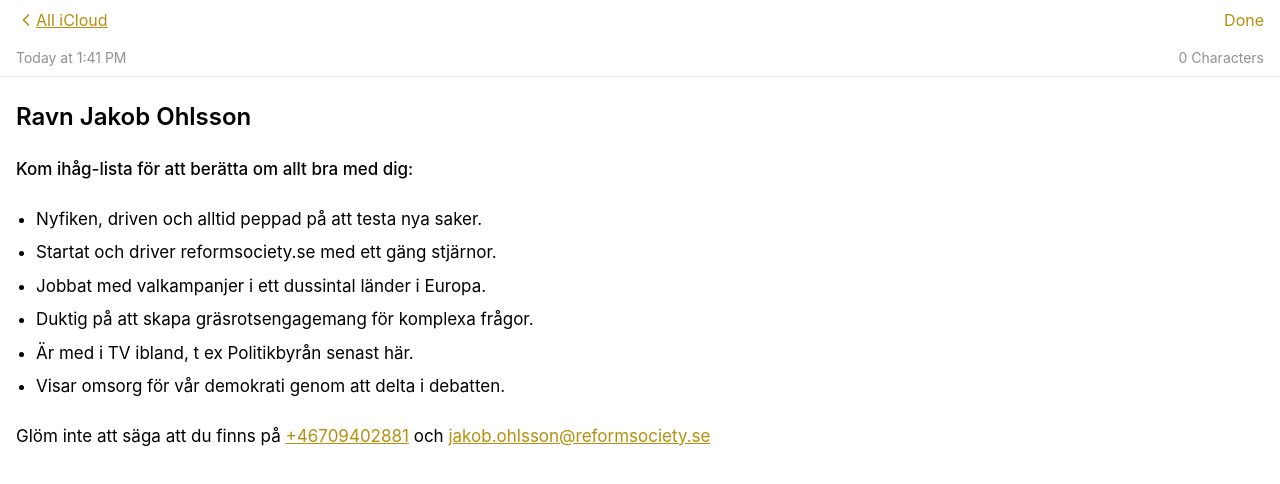
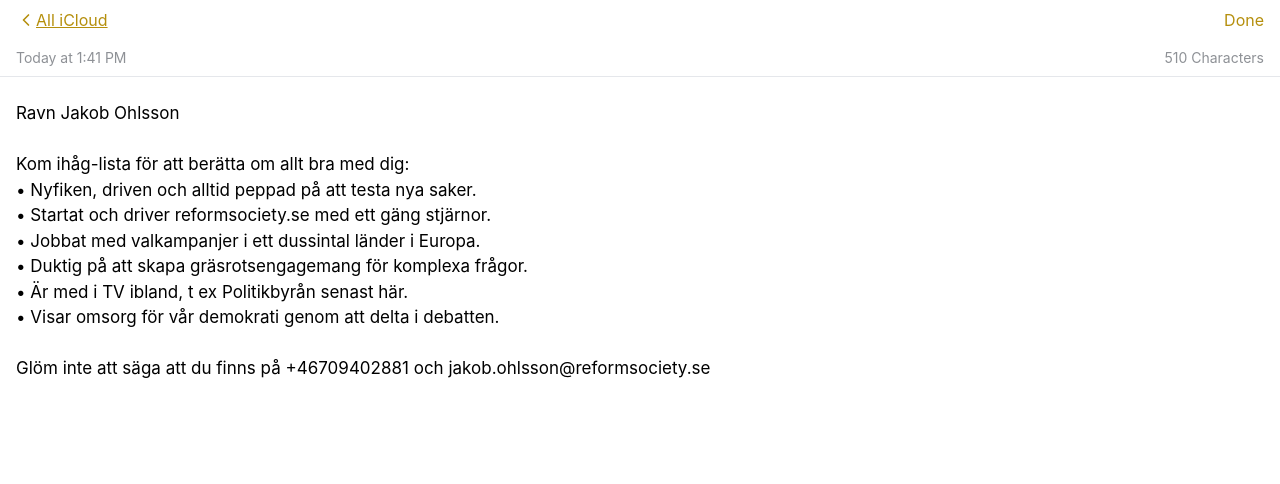
Before and after one commit to hejdejakob/note-style-scroll, a React (Vite) app: page / in a window 1280 px wide. Shown: the top 484 px of the page. Built offline with nearby package versions, Linux system fonts and the light colour scheme.

Commit message:
Make text editable for users
Implement functionality to allow text on the webpage to be editable by visitors in their browser.
[skip gpt_engineer]

```diff
--- a/src/pages/Index.tsx
+++ b/src/pages/Index.tsx
@@ -1,6 +1,26 @@
 import { ChevronLeft } from "lucide-react";
+import { useState, useEffect } from "react";
+import { Textarea } from "@/components/ui/textarea";
 
 const Index = () => {
+  const [content, setContent] = useState(`Ravn Jakob Ohlsson
+
+Kom ihåg-lista för att berätta om allt bra med dig:
+• Nyfiken, driven och alltid peppad på att testa nya saker.
+• Startat och driver reformsociety.se med ett gäng stjärnor.
+• Jobbat med valkampanjer i ett dussintal länder i Europa.
+• Duktig på att skapa gräsrotsengagemang för komplexa frågor.
+• Är med i TV ibland, t ex Politikbyrån senast här.
+• Visar omsorg för vår demokrati genom att delta i debatten.
+
+Glöm inte att säga att du finns på +46709402881 och jakob.ohlsson@reformsociety.se`);
+
+  const [charCount, setCharCount] = useState(0);
+
+  useEffect(() => {
+    setCharCount(content.length);
+  }, [content]);
+
   return (
     <div className="min-h-screen bg-apple-bg">
       <header className="border-b border-gray-200">
@@ -21,28 +41,19 @@ const Index = () => {
               Today at {new Date().toLocaleTimeString('en-US', { hour: 'numeric', minute: '2-digit' })}
             </div>
             <div className="text-apple-gray text-sm">
-              0 Characters
+              {charCount} Characters
             </div>
           </div>
         </div>
       </header>
 
-      <main className="px-4 py-6 space-y-6">
-        <h1 className="text-2xl font-semibold">Ravn Jakob Ohlsson</h1>
-
-        <div className="space-y-6 text-[17px]">
-          <p className="font-medium">Kom ihåg-lista för att berätta om allt bra med dig:</p>
-          <ul className="space-y-2 list-disc pl-5">
-            <li>Nyfiken, driven och alltid peppad på att testa nya saker.</li>
-            <li>Startat och driver reformsociety.se med ett gäng stjärnor.</li>
-            <li>Jobbat med valkampanjer i ett dussintal länder i Europa.</li>
-            <li>Duktig på att skapa gräsrotsengagemang för komplexa frågor.</li>
-            <li>Är med i TV ibland, t ex Politikbyrån senast här.</li>
-            <li>Visar omsorg för vår demokrati genom att delta i debatten.</li>
-          </ul>
-
-          <p>Glöm inte att säga att du finns på <a href="tel:+46709402881">+46709402881</a> och <a href="mailto:jakob.ohlsson@reformsociety.se">jakob.ohlsson@reformsociety.se</a></p>
-        </div>
+      <main className="px-4 py-6">
+        <Textarea
+          value={content}
+          onChange={(e) => setContent(e.target.value)}
+          className="w-full min-h-[calc(100vh-8rem)] bg-transparent border-none resize-none focus:outline-none text-[17px] p-0"
+          style={{ fontFamily: 'SF Pro Text, -apple-system, BlinkMacSystemFont, sans-serif' }}
+        />
       </main>
     </div>
   );
```
